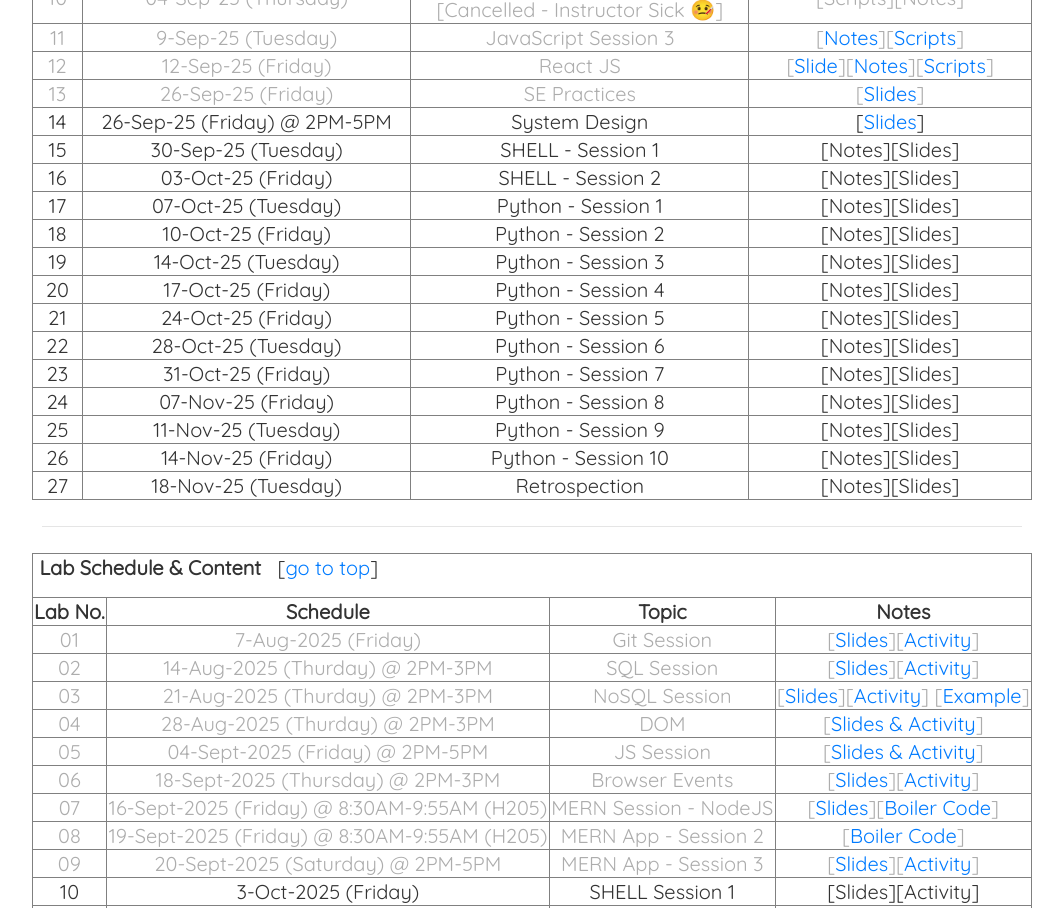
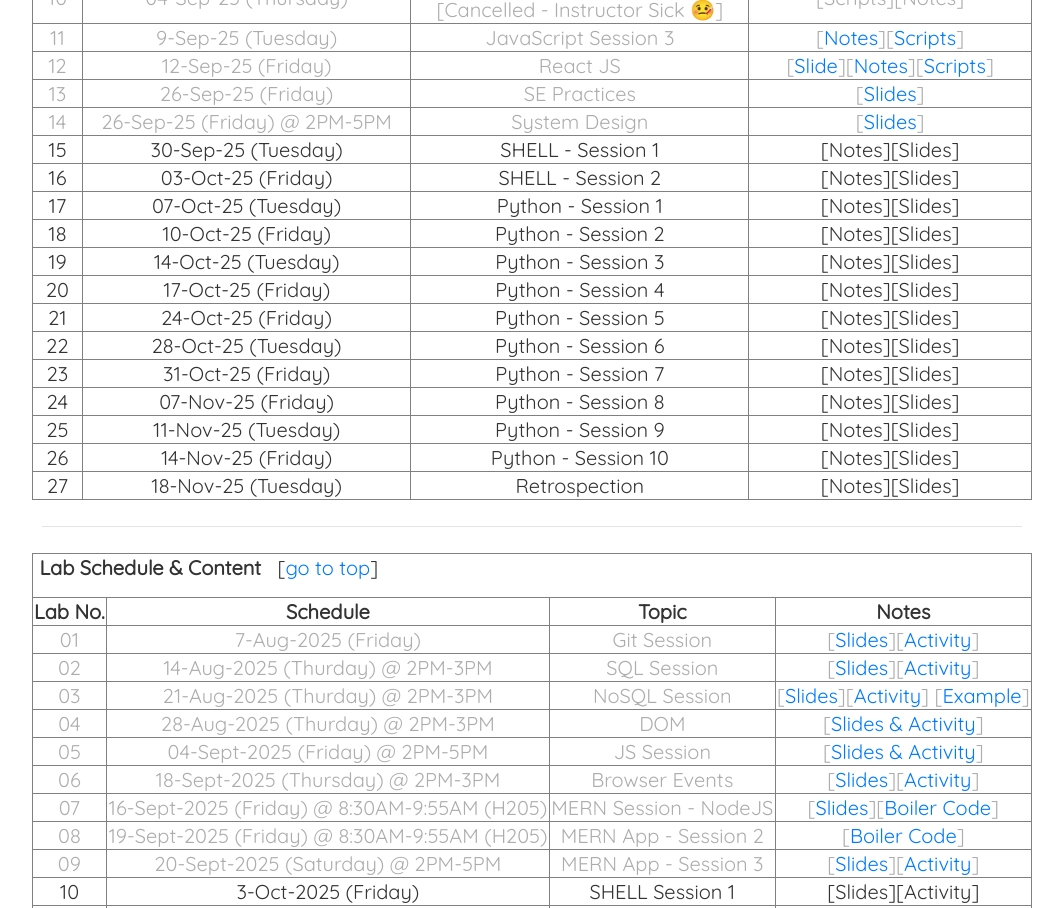
Before and after one commit to sai11101989/sai11101989.github.io, a plain HTML site: page cs6302_ssd_monsoon2025.html in a window 1280 px wide. Shown: the part 3486-4394 px from the top of the page, without its empty margins (108-1171 px from the left). Drawn offline with nearby package versions, Linux system fonts and the light colour scheme.

Commit message:
Update cs6302_ssd_monsoon2025.html

```diff
--- a/cs6302_ssd_monsoon2025.html
+++ b/cs6302_ssd_monsoon2025.html
@@ -235,7 +235,7 @@ Designed for students with a fundamental background in programming, this course
     <td>SE Practices</td>
     <td>[<a href="https://docs.google.com/viewer?url=https://raw.githubusercontent.com/sai11101989/sai11101989.github.io/main/Course/SSD_Monsoon2025/SEPractices.pdf" target="_target">Slides</a>]</td>
   </tr>
-	<tr align="center">
+	<tr align="center" class="light-text-row">
     <td>14</td>
     <td>26-Sep-25 (Friday) @ 2PM-5PM</td>
     <td>System Design</td>
```
